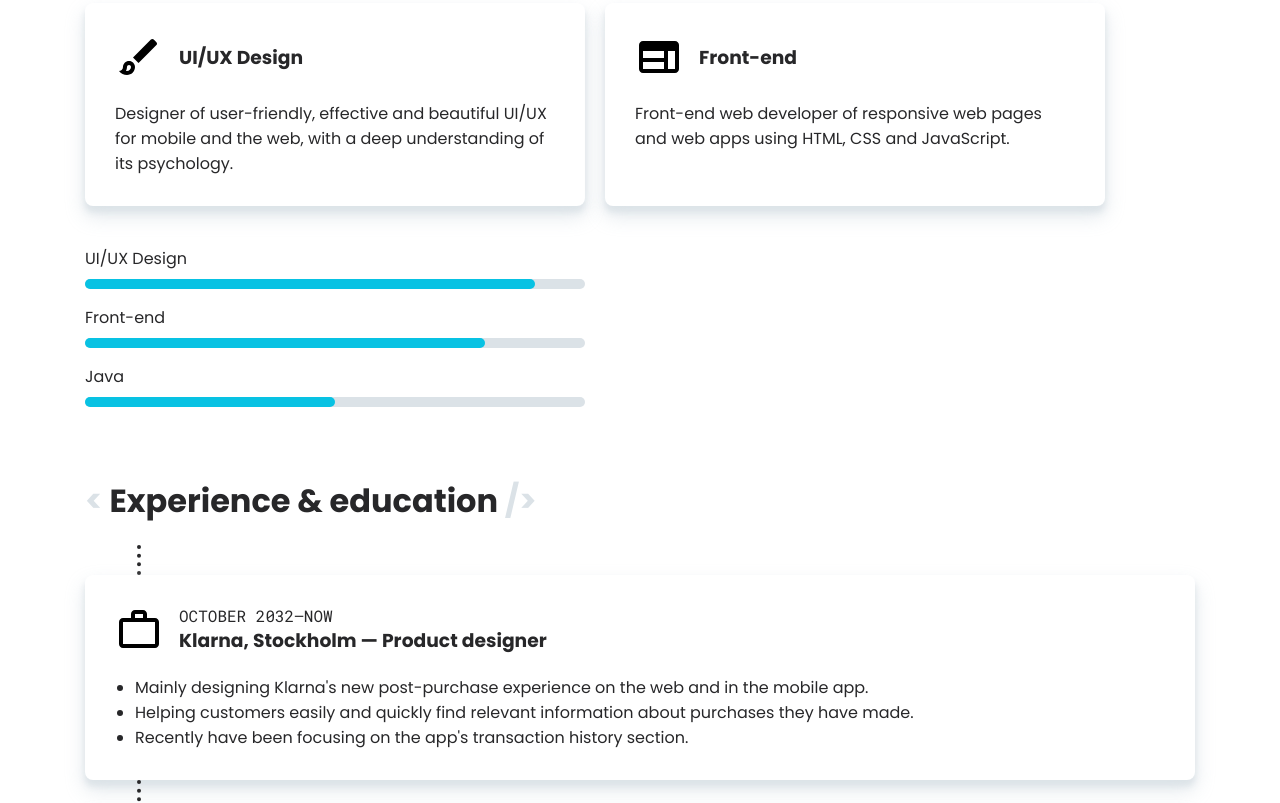
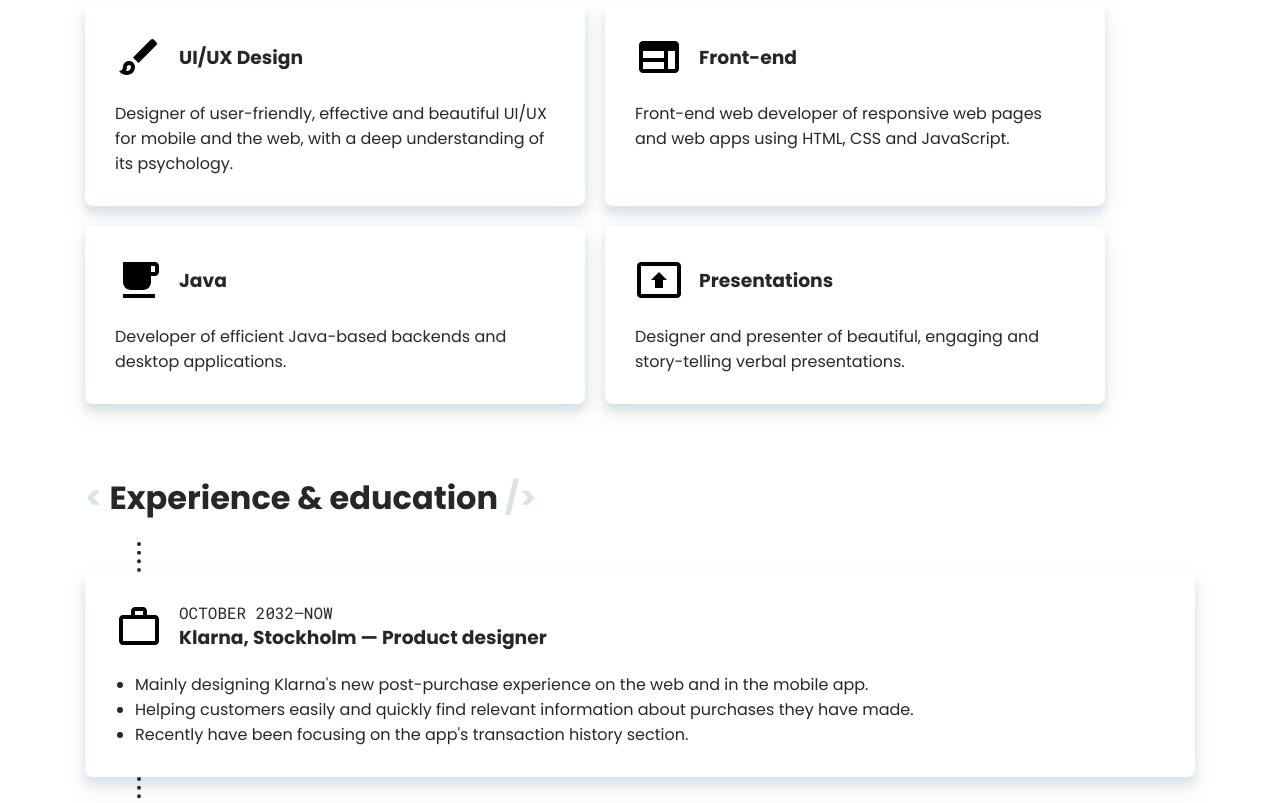
Before and after one commit to marcusbillman/web1-redesign-av-webbplats, a plain HTML site: page docs/index.html in a window 1280 px wide. Shown: the part 1727-2530 px from the top of the page. Drawn offline with Linux system fonts and the light colour scheme.

Commit message:
Replace skill bars with cards

```diff
--- a/docs/css/main.scss
+++ b/docs/css/main.scss
@@ -234,6 +234,10 @@ nav {
     margin-bottom: 40px;
 }
 
+.flex-card-wrapper-1 {
+    margin-bottom: 0;
+}
+
 .skill-card {
     width: 100%;
     margin-bottom: 20px;
@@ -345,6 +349,10 @@ footer {
         flex-direction: row;
     }
 
+    .flex-card-wrapper-1 {
+        margin-bottom: 20px;
+    }
+
     .project-card {
         margin-right: 20px;
         margin-bottom: 0;
--- a/docs/index.html
+++ b/docs/index.html
@@ -154,7 +154,7 @@
                     <span class="heading-decoration">&lt;</span> Skills
                     <span class="heading-decoration">/&gt;</span>
                 </h2>
-                <div class="flex-card-wrapper">
+                <div class="flex-card-wrapper flex-card-wrapper-1">
                     <div class="card skill-card">
                         <div class="skill-card__header">
                             <img
@@ -187,17 +187,37 @@
                         </p>
                     </div>
                 </div>
-                <p>UI/UX Design</p>
-                <div class="progress-bar">
-                    <div class="progress-bar-fill progress-bar-fill-1"></div>
-                </div>
-                <p>Front-end</p>
-                <div class="progress-bar">
-                    <div class="progress-bar-fill progress-bar-fill-2"></div>
-                </div>
-                <p>Java</p>
-                <div class="progress-bar">
-                    <div class="progress-bar-fill progress-bar-fill-3"></div>
+                <div class="flex-card-wrapper">
+                    <div class="card skill-card">
+                        <div class="skill-card__header">
+                            <img
+                                src="img/cafe-24px.svg"
+                                alt="Brush icon"
+                                width="48"
+                                height="48"
+                            />
+                            <h3>Java</h3>
+                        </div>
+                        <p>
+                            Developer of efficient Java-based backends and
+                            desktop applications.
+                        </p>
+                    </div>
+                    <div class="card skill-card">
+                        <div class="skill-card__header">
+                            <img
+                                src="img/present-24px.svg"
+                                alt="Web icon"
+                                width="48"
+                                height="48"
+                            />
+                            <h3>Presentations</h3>
+                        </div>
+                        <p>
+                            Designer and presenter of beautiful, engaging and
+                            story-telling verbal presentations.
+                        </p>
+                    </div>
                 </div>
             </section>
             <section class="experience">
```
Also changed, not shown: docs/css/main.css, docs/img/cafe-24px.svg (added), docs/img/present-24px.svg (added), 1 other file.
